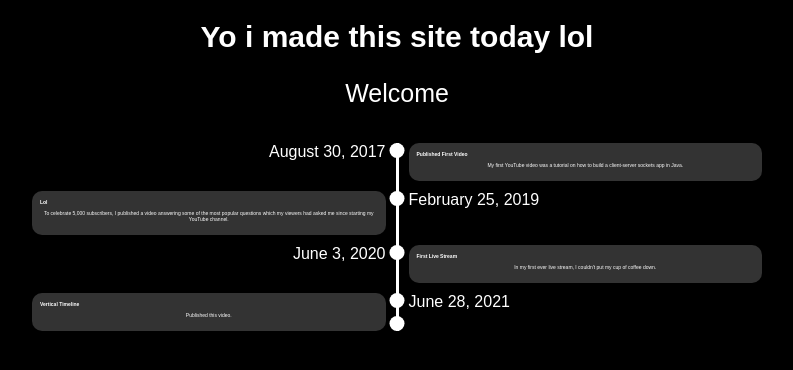
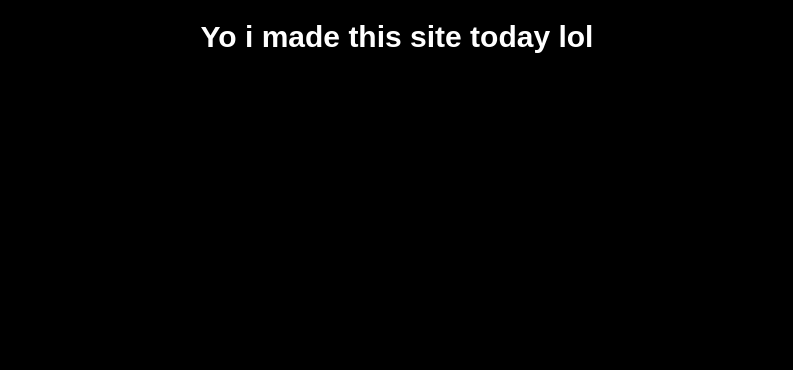
Before and after one commit to easternsavageman/easternsavageman.github.io, a plain HTML site: page index.html in a window 1280 px wide. Shown: the whole page, without its empty margins (243-1036 px from the left). Drawn offline with Linux system fonts and the light colour scheme.

Commit message:
Update index.html

```diff
--- a/index.html
+++ b/index.html
@@ -8,7 +8,7 @@
     </head>
     <body>
         <h1>Yo i made this site today lol</h1>
-        <p>Welcome</p>
+        <!-- <p>Welcome</p>
         <div class="timeline">
 
           <div class="timeline__component">
@@ -65,6 +65,6 @@
           <div class="timeline__component timeline__component--bottom">
             <div class="timeline__date">June 28, 2021</div>
           </div>
-        </div>
+        </div> -->
     </body>
 </html>
```
